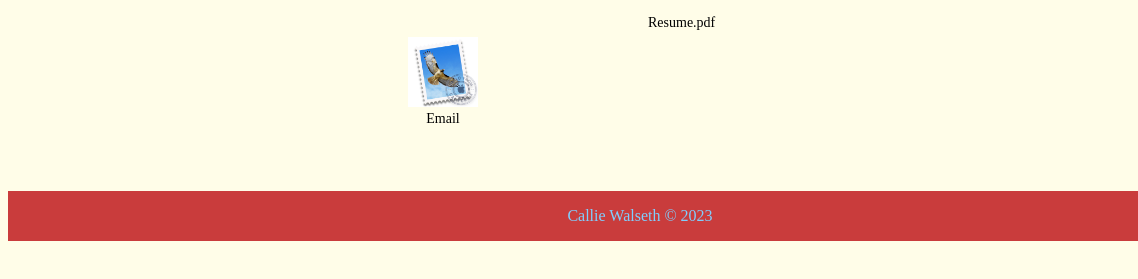
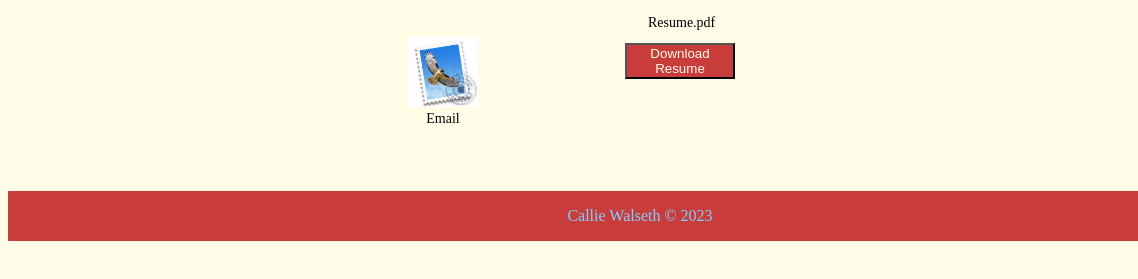
Before and after one commit to cwalseth/UX_UI_HW_17, a plain HTML site: page index.html in a window 1280 px wide. Shown: the part 467-746 px from the top of the page, 0-1138 px from the left. Drawn offline with Linux system fonts and the light colour scheme; a web font is replaced by a local one.

Commit message:
added button

```diff
--- a/css/style.css
+++ b/css/style.css
@@ -110,6 +110,17 @@ ul {
     top: 250px;
     left: 1200px;
 }
+button {
+    position: absolute;
+    width: 110px;
+    background-color: #C93C3C;
+    color: #fffde8;
+    top: 510px;
+    left: 625px;
+}
+button:hover {
+    background-color: #496D84;
+}
 
 footer {
     height: 50px;
--- a/index.html
+++ b/index.html
@@ -57,6 +57,9 @@
                 <figure>Insta</figure>
             </div>
         </div>
+        <div class="button">
+            <button>Download Resume</button>
+        </div>
 
     <!-- <section class="heroImg">
         <img src="./images/personal-photo.JPEG" alt="">
```
